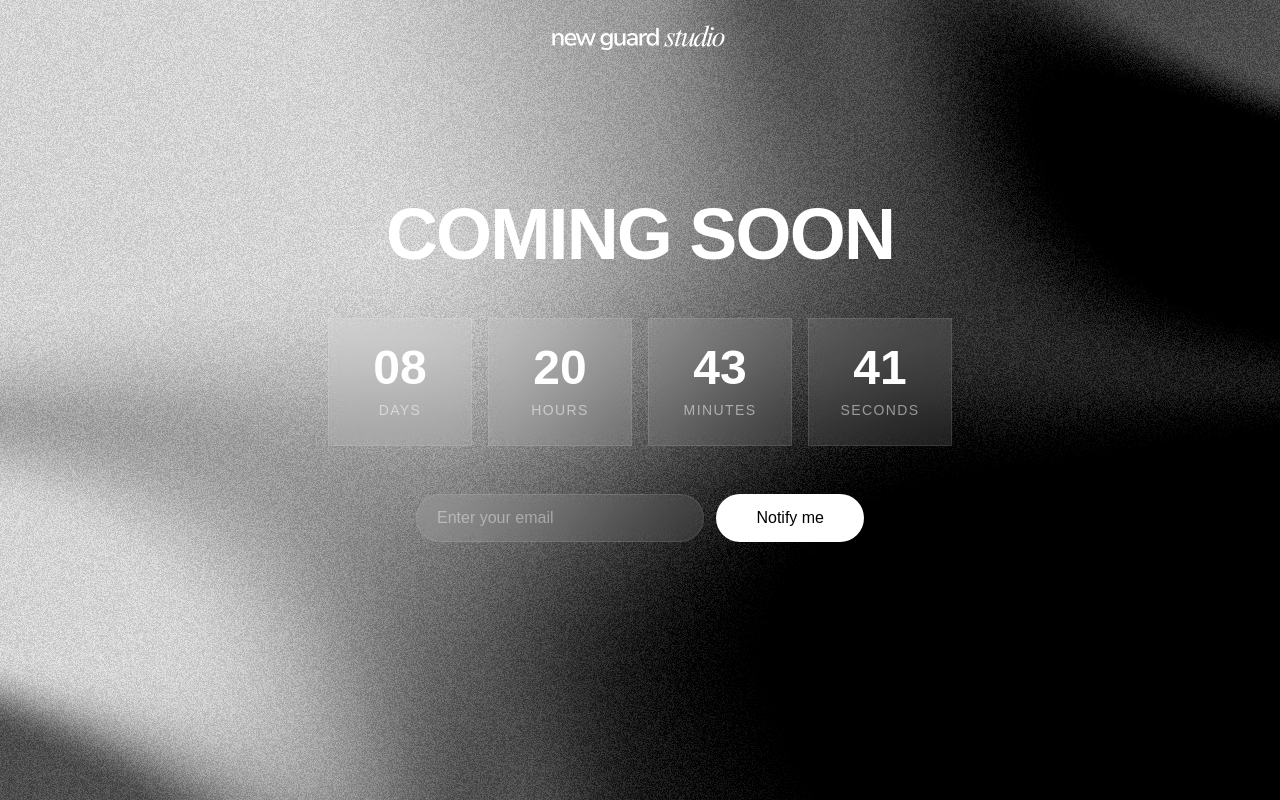
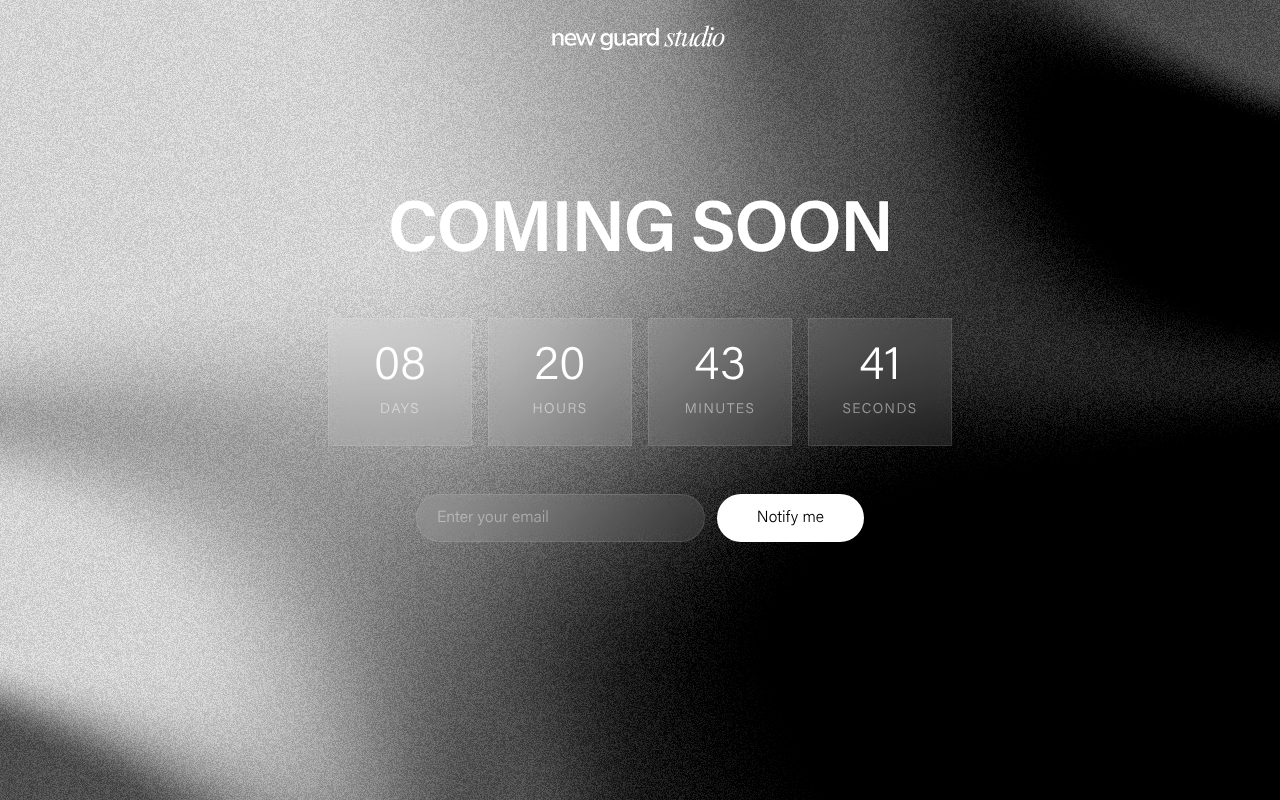
Before and after one commit to pgnsamu/sito, a Next.js app: page / in a window 1280 px wide. Built offline with nearby package versions, Linux system fonts and the light colour scheme.

Commit message:
cambio font homepage

```diff
--- a/app/(waitingRoom)/layout.tsx
+++ b/app/(waitingRoom)/layout.tsx
@@ -1,5 +1,5 @@
 import type { Metadata } from "next";
-import Navbar from "@/components/navbar";
+import { acumin } from "@/app/fonts";
 import NavbarSimple from "@/components/navbarSimple";
 import "../globals.css";
 
@@ -7,6 +7,9 @@ import "../globals.css";
 export const metadata: Metadata = {
   title: "NEW GUARD STUDIO",
   description: "Creative platform",
+  icons: {
+    icon: "pio.png",
+  },
 };
 
 export default function RootLayout({
@@ -15,19 +18,8 @@ export default function RootLayout({
   children: React.ReactNode;
 }>) {
   return (
-    <html lang="en" className="h-full antialiased">
-      <head>
-        <meta
-          name="viewport"
-          content="width=device-width, initial-scale=1.0, viewport-fit=cover"
-        />
-      </head>
-      <body className="min-h-full flex flex-col" style={{
-          fontFamily: '"Arial Nova", Arial, sans-serif',
-          margin: 0,
-          padding: 0,
-          height: "100vh",
-        }}>
+    <html lang="en" className={`${acumin.variable} h-full antialiased`}>
+      <body className="min-h-full flex flex-col">
         <header className="relative z-50 shrink-0">
           <NavbarSimple />
         </header>
--- a/app/(waitingRoom)/page.tsx
+++ b/app/(waitingRoom)/page.tsx
@@ -194,7 +194,7 @@ export default function ComingSoonPage() {
         </div>
         */}
 
-        <h1 className="max-w-4xl text-5xl font-bold tracking-tight md:text-7xl">
+        <h1 className="max-w-4xl text-5xl font-semibold tracking-tight md:text-7xl">
           COMING SOON
         </h1>
         {/*
@@ -227,7 +227,7 @@ export default function ComingSoonPage() {
           <button
             type="submit"
             disabled={status === "loading"}
-            className="min-h-12 rounded-full bg-white px-10 font-medium text-black transition hover:bg-white/90 disabled:cursor-not-allowed disabled:opacity-60"
+            className="min-h-12 rounded-full bg-white px-10 font-light text-black transition hover:bg-white/90 disabled:cursor-not-allowed disabled:opacity-60"
           >
             {status === "loading" ? "Saving..." : "Notify me"}
           </button>
@@ -255,7 +255,7 @@ function CountdownBox({
 }) {
   return (
     <div className="flex h-28 w-32 flex-col items-center justify-center rounded-3xl border border-white/10 bg-white/10 backdrop-blur-md md:h-32 md:w-36">
-      <span className="text-4xl font-bold md:text-5xl">
+      <span className="text-4xl font-light md:text-5xl">
         {String(value).padStart(2, "0")}
       </span>
       <span className="mt-2 text-sm uppercase tracking-widest text-white/50">
```
